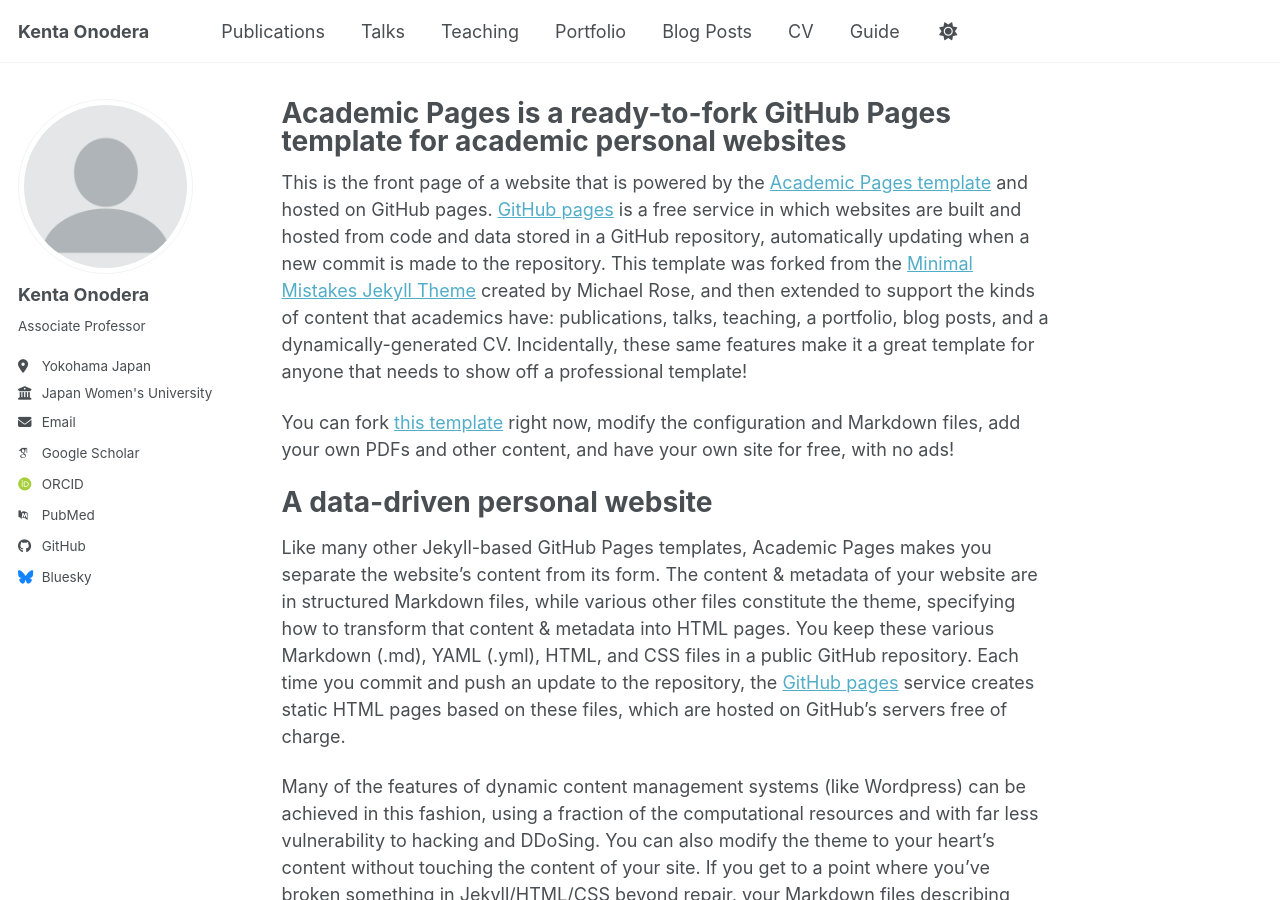
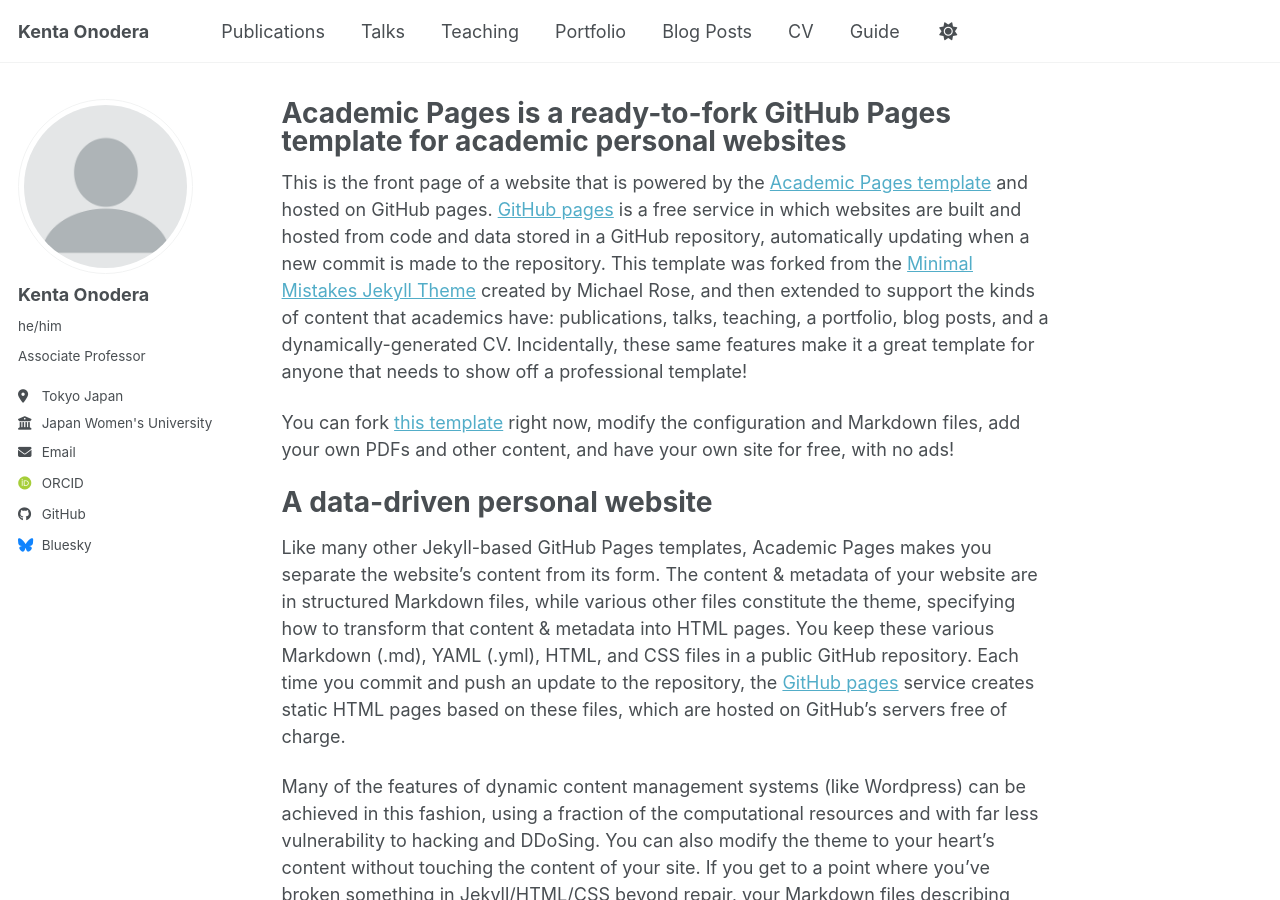
Before and after one commit to kenta-onodera/kenta-onodera.github.io, a Jekyll site: the page built from _pages/about.md, in a window 1280 px wide and 900 px high. Built offline with Jekyll 4.4.1, drawn with Linux system fonts in a browser that asks for light colours; some web fonts are replaced; a script bundle is joined from its source files by our own code; library files that are not in the unit come from our copies.

Commit message:
Update _config.yml

```diff
--- a/_config.yml
+++ b/_config.yml
@@ -13,10 +13,10 @@
 title_separator          : "-"
 name                     : &name "Kenta Onodera"
 description              : &description "Associate Professor specializing in intellectual history and political theory"   # Update this with a general description of your site, this is the default if not overridden by a page
-url                      : https://academicpages.github.io # The base hostname & protocol for your site e.g. "https://[your GitHub username].github.io",
+url                      : https://kenta-onodera.github.io # The base hostname & protocol for your site e.g. "https://[your GitHub username].github.io",
                                                            # or if you already have some other page hosted on Github then use "https://[your GitHub username].github.io/[Your Repo Name]"
 baseurl                  : "" # the subpath of your site, e.g. "/blog"
-repository               : "academicpages/academicpages.github.io"
+repository               : "kenta-onodera/kenta-onodera.github.io"
 
 # Site Author - The following control what appear as part of the author content on the side bar.
 #               If a field is blank the icon and link will not appear, otherwise it will be shown.
@@ -25,9 +25,9 @@
   # Biographic information
   avatar           : "profile.png"
   name             : "Kenta Onodera"
-  pronouns         : # example: "she/her"
+  pronouns         : "he/him"
   bio              : "Associate Professor"
-  location         : "Yokohama Japan"
+  location         : "Tokyo Japan"
   employer         : "Japan Women's University"
   uri              : # URL
   email            : "onoderak@fc.jwu.ac.jp"
@@ -35,13 +35,13 @@
   # Academic websites
   academia         : # URL
   arxiv            : # URL - Update with the correct link to your profile
-  googlescholar    : "https://scholar.google.com/citations?user=PS_CX0AAAAAJ"
+  googlescholar    : # "https://scholar.google.com/citations?user=PS_CX0AAAAAJ"
   inspire-hep      : # URL
   impactstory      : # URL
-  orcid            : "https://orcid.org/yourorcidurl"
+  orcid            : "https://orcid.org/0009-0004-6279-3621"
   semantic         : # URL
   ssrn             : # URL
-  pubmed           : "https://www.ncbi.nlm.nih.gov/pubmed/?term=john+snow"
+  pubmed           : # "https://www.ncbi.nlm.nih.gov/pubmed/?term=john+snow"
   researchgate     : # URL
   scopus           : # URL
   zotero           : # URL
```
